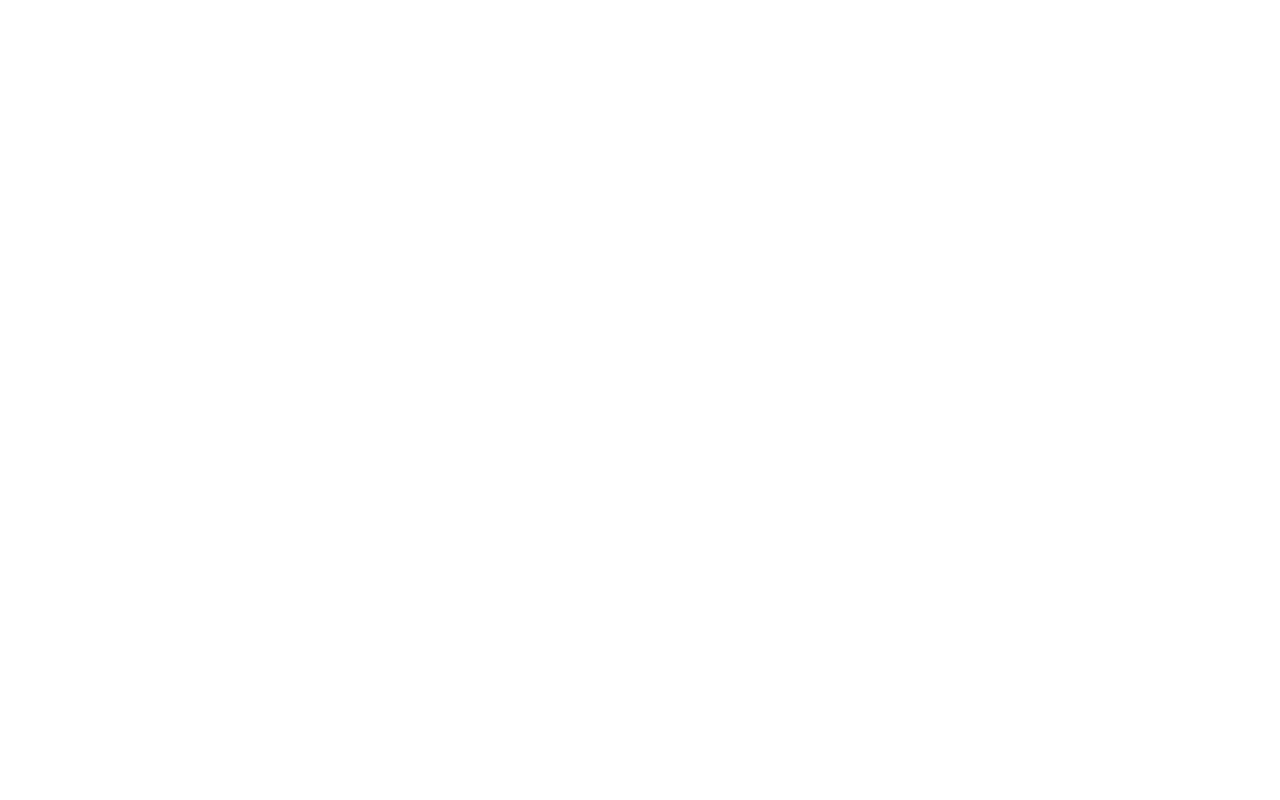
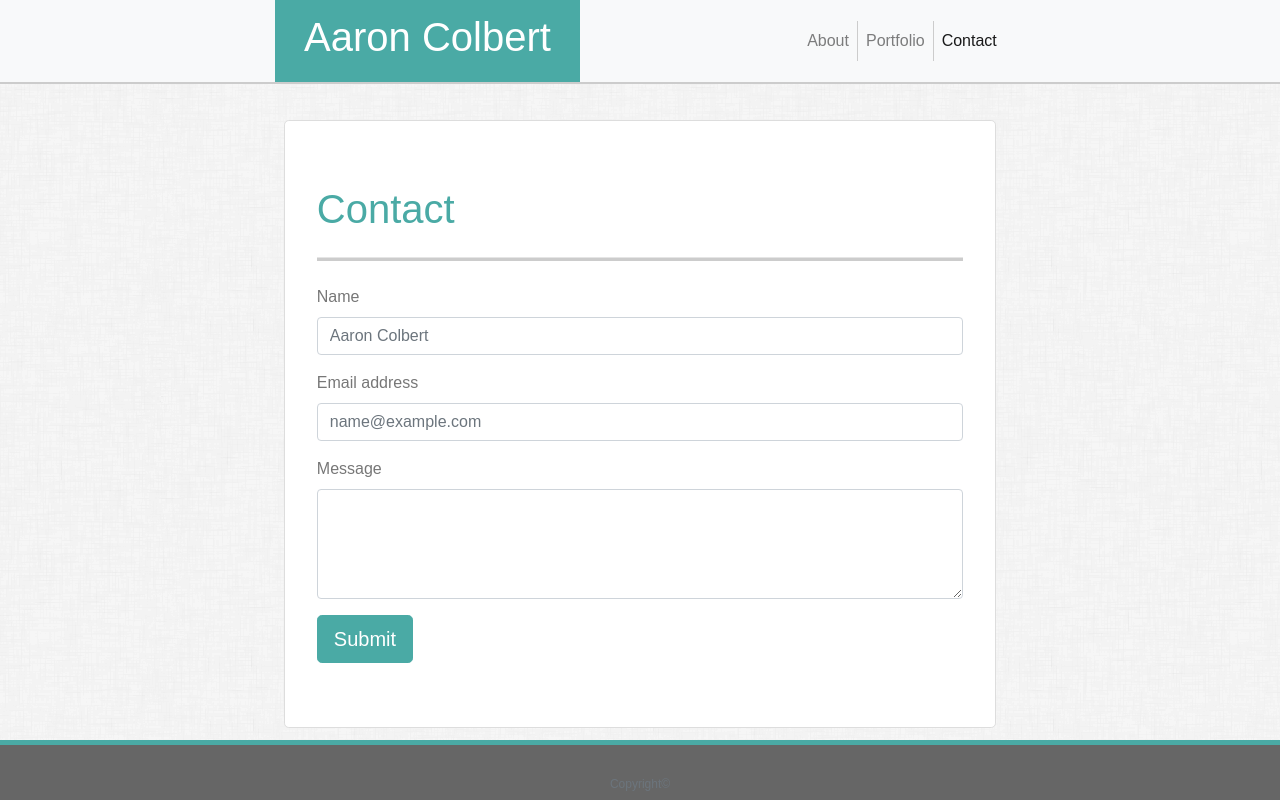
Before and after one commit to AJColbert/bootstrap-portfolio, a plain HTML site: page contact.html in a window 1280 px wide. Drawn offline with nearby package versions, Linux system fonts and the light colour scheme.

Commit message:
minor chages to index, completed contact

```diff
--- a/assets/css/style.css
+++ b/assets/css/style.css
@@ -96,3 +96,15 @@ hr{
 .jumbotron p{
       line-height: 2;
 }
+
+.btncustom{
+    background-color: #4aaaa5;
+    border-color: #4aaaa5;
+    color: white;
+    cursor: pointer;
+}
+
+.btncustom:hover{
+    background-color: #4aaaa5;
+    border-color: #4aaaa5;
+}
--- a/contact.html
+++ b/contact.html
@@ -0,0 +1,80 @@
+<!DOCTYPE html>
+<html>
+
+<head>
+    <meta name="viewport" content="width=device-width">
+    <title>Contact</title>
+    <link rel="stylesheet" href="https://stackpath.bootstrapcdn.com/bootstrap/4.1.0/css/bootstrap.min.css" integrity="sha384-9gVQ4dYFwwWSjIDZnLEWnxCjeSWFphJiwGPXr1jddIhOegiu1FwO5qRGvFXOdJZ4"
+        crossorigin="anonymous">
+    <link rel="stylesheet" type="text/css" media="screen" href="assets/css/style.css" />
+</head>
+
+<body>
+    <nav class="navbar navbar-expand-lg navbar-light bg-light customnav">
+        <div class="navcontent">
+            <div class="floatleft">
+                <div class="navbar-brand mb-0" id="h1">
+                    <h1>Aaron Colbert</h1>
+                </div>
+            </div>
+            <div class="floatright">
+                <button class="navbar-toggler" type="button" data-toggle="collapse" data-target="#navbarNavAltMarkup" aria-controls="navbarNavAltMarkup"
+                    aria-expanded="false" aria-label="Toggle navigation">
+                    <span class="navbar-toggler-icon"></span>
+                </button>
+                <div class="collapse navbar-collapse justify-content-end inline" id="navbarNavAltMarkup">
+                    <div class="navbar-nav navlinks">
+                        <a class="nav-item nav-link" href="index.html">About</a>
+                        <a class="nav-item nav-link" href="portfolio.html">Portfolio</a>
+                        <a class="nav-item nav-link active" href="contact.html">Contact
+                            <span class="sr-only">(current)</span>
+                        </a>
+                    </div>
+                </div>
+            </div>
+            <div style="clear:both;float:none;"></div>
+        </div>
+    </nav>
+
+    <div class="container customcontainer">
+
+        <div class="row customrow">
+            <div class="col-lg-12">
+                <div class="jumbotron topspace jumbotronextra">
+                    <h1 class="display-6">Contact</h1>
+                    <hr class="my-4">
+                    <!--Content of white container Starts Here-->
+                    <form>
+                        <div class="form-row">
+                            <div class="form-group col-lg-12">
+                                <label for="name">Name</label>
+                                <input type="text" class="form-control" id="name" placeholder="Aaron Colbert">
+                            </div>
+                        </div>
+                        <div class="form-row">
+                            <div class="form-group col-lg-12">
+                                <label for="email">Email address</label>
+                                <input type="email" class="form-control" id="email" placeholder="name@example.com">
+                            </div>
+                        </div>
+                        <div class="form-row">
+                            <div class="form-group col-lg-12">
+                                <label for="message">Message</label>
+                                <textarea class="form-control" id="message" rows="4"></textarea>
+                            </div>
+                        </div>
+                        <button class="btn btn-primary btn-lg btncustom" type="submit">Submit</button>
+                    </form>
+                </div>
+            </div>
+        </div>
+    </div>
+
+    <footer class="footer">
+        <div class="container container2">
+            <p class="text-muted">Copyright&copy;</p>
+        </div>
+    </footer>
+</body>
+
+</html>
```
Also changed, not shown: index.html (+6 -7 lines).
